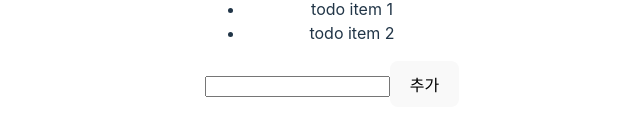
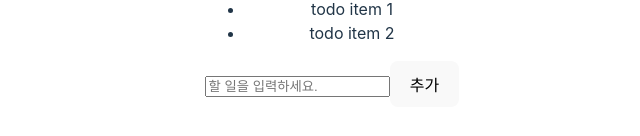
Before and after one commit to kyl6682/my-todo-app, a React (Vite) app: page / in a window 1280 px wide. Shown: the part 356-492 px from the top of the page, without its empty margins (308-948 px from the left). Built offline with nearby package versions, Linux system fonts and the light colour scheme.

Commit message:
✨ [addTodo] 입력값 할 일 목록에 출력 #5

```diff
--- a/src/App.jsx
+++ b/src/App.jsx
@@ -1,13 +1,11 @@
 import './App.css'
-import InputTodo from './components/InputTodo'
 import TodoList from './components/TodoList'
 
 function App() {
 
   return (
     <>
-    <TodoList />
-      <InputTodo />
+      <TodoList />
     </>
   )
 }
--- a/src/components/InputTodo.jsx
+++ /dev/null
@@ -1,14 +0,0 @@
-import useRefInput from "../hooks/useTodos";
-
-function InputTodo() {
-    const { inputRef, getInputValue } = useRefInput();
-
-    return (
-        <>
-            <input ref={inputRef}/>
-            <button onClick={getInputValue}>추가</button>
-        </>
-    )
-}
-
-export default InputTodo;
--- a/src/components/TodoItem.jsx
+++ b/src/components/TodoItem.jsx
@@ -1,9 +1,20 @@
-function TodoItem({ todo }) {
-    return (
-        <li>
+import PropTypes from "prop-types";
+
+const TodoItem = ({ todo }) => {
+    return <li>
+            <span></span>
             {todo.content}
-        </li>
-    )
-}
+            <span></span>
+            <span></span>
+        </li>;
+};
+
+// `TodoItem`에 대한 `PropTypes` 추가
+TodoItem.propTypes = {
+    todo: PropTypes.shape({
+        id: PropTypes.number.isRequired,
+        content: PropTypes.string.isRequired,
+    }).isRequired,
+};
 
 export default TodoItem;
--- a/src/components/TodoList.jsx
+++ b/src/components/TodoList.jsx
@@ -1,24 +1,53 @@
 import { useState } from "react";
+import PropTypes from "prop-types";
 import TodoItem from "./TodoItem";
+import useRefInput from "../hooks/useTodos";
 
 function TodoList() {
-    const [ todos, setTodos ] = useState([
-        {id : 0, content : 'todo item 1'},
-        {id : 1, content : 'todo item 2'}
+    const [todos, setTodos] = useState([
+        { id: 0, content: "todo item 1" },
+        { id: 1, content: "todo item 2" }
     ]);
 
+    const addTodo = (todoContent) => {
+        const newTodo = { id: Date.now(), content: todoContent };
+        setTodos((prevTodos) => [...prevTodos, newTodo]);
+    };
 
     return (
         <>
             <ul>
-                { todos.map((todo) => (
+                {todos.map((todo) => (
                     <TodoItem key={todo.id} todo={todo} />
                 ))}
             </ul>
+            <AddTodo addTodo={addTodo} />
         </>
-    )
+    );
 }
 
+function AddTodo({ addTodo }) {
+    const { inputRef, getInputValue } = useRefInput();
 
+    const handleAddTodo = () => {
+        const todoValue = getInputValue();
+        if (todoValue.trim() === "") return;
+
+        addTodo(todoValue);
+
+        if (inputRef.current) inputRef.current.value = ""; // 입력창 초기화
+    };
+
+    return (
+        <>
+            <input ref={inputRef} type="text" placeholder="할 일을 입력하세요." />
+            <button onClick={handleAddTodo}>추가</button>
+        </>
+    );
+}
+
+AddTodo.propTypes = {
+    addTodo: PropTypes.func.isRequired,
+};
 
 export default TodoList;
--- a/src/hooks/useTodos.jsx
+++ b/src/hooks/useTodos.jsx
@@ -2,11 +2,15 @@ import { useRef } from "react";
 
 const useRefInput = () => {
     const inputRef = useRef(null);
+
     const getInputValue = () => {
-        const useRefInputValue = inputRef.current.value;
-        console.log('useRef input : ', useRefInputValue);
+        if (inputRef.current) {
+            return inputRef.current.value || "";  // undefined 방지
+        }
+        return ""; // `inputRef.current`가 없으면 빈 문자열 반환
     };
-    return {inputRef, getInputValue}
-}
+
+    return { inputRef, getInputValue };
+};
 
 export default useRefInput;
```
